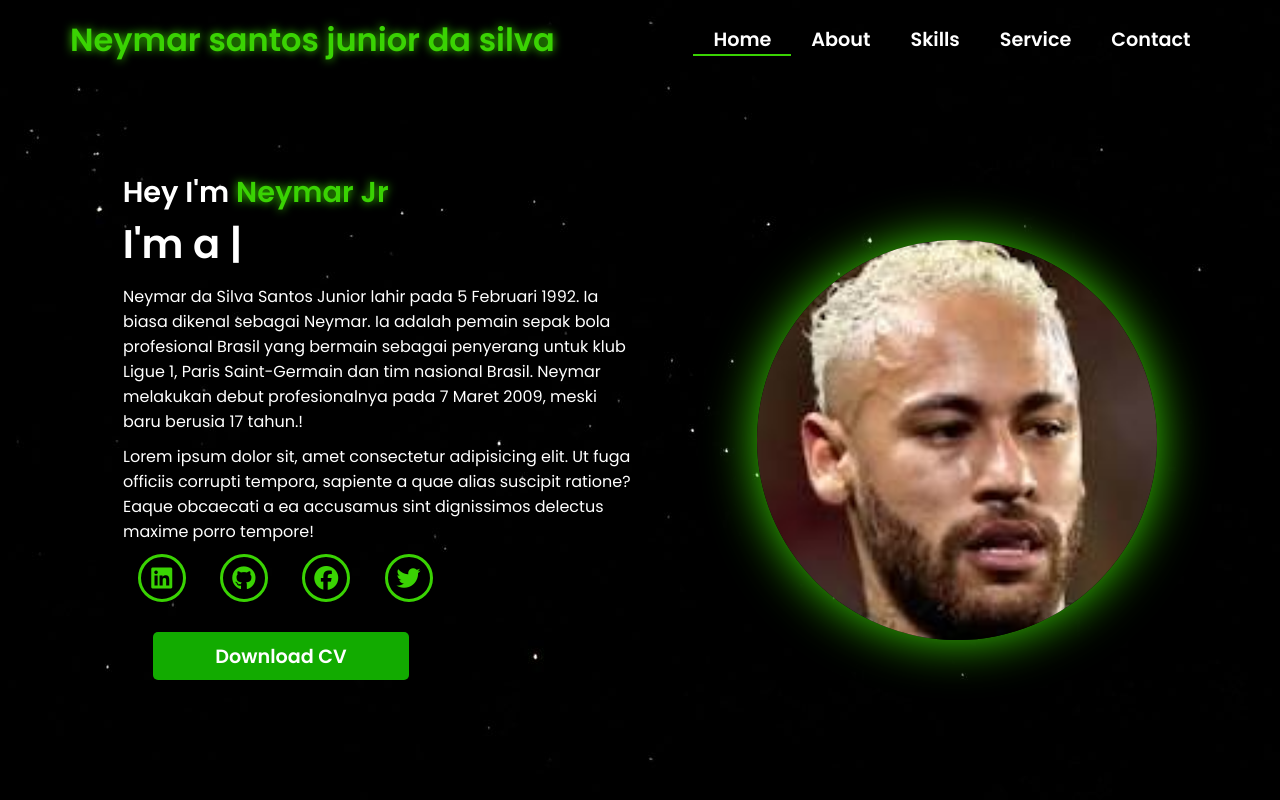
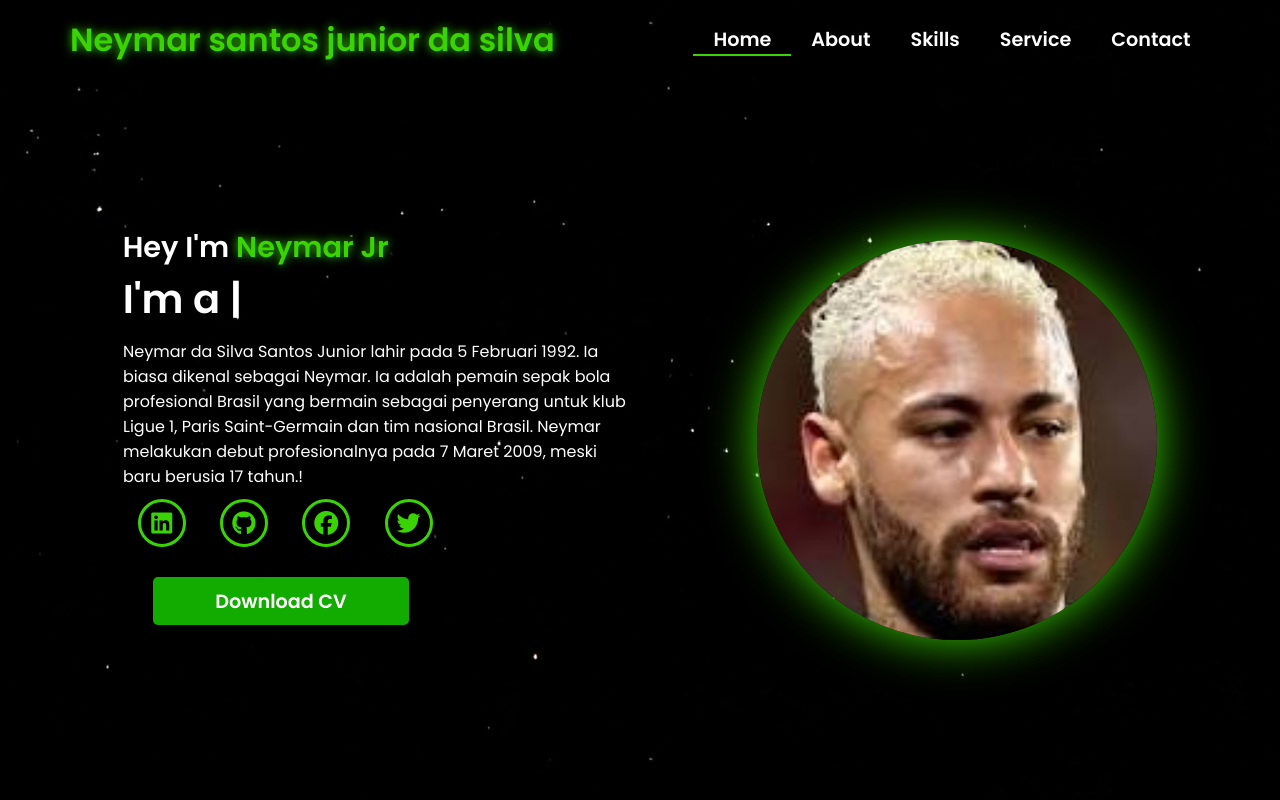
Before and after one commit to muhamadfarhannabawi/visca, a plain HTML site: page index.html in a window 1280 px wide. Drawn offline with nearby package versions, Linux system fonts and the light colour scheme; a small style sheet from the web is missing.

Commit message:
Pesan perubahan kamu di sini

```diff
--- a/css/style.css
+++ b/css/style.css
@@ -276,5 +276,6 @@ section {
   .main-container button {
     margin-top: 15px;
   }
+
 }
 /* Subscrbe YouTube Tamzidan Mahdiyin */
--- a/index.html
+++ b/index.html
@@ -131,9 +131,7 @@
                   tim nasional Brasil. Neymar melakukan debut profesionalnya pada 7 Maret 2009,
                   meski baru berusia 17 tahun.!</p>
 
-                <p data-aos="flip-down" data-aos-duration="1500" data-aos-delay="1100">Lorem ipsum dolor sit, amet
-                    consectetur adipisicing elit. Ut fuga officiis corrupti tempora, sapiente a quae alias suscipit
-                    ratione? Eaque obcaecati a ea accusamus sint dignissimos delectus maxime porro tempore!</p>
+                <p data-aos="flip-down" data-aos-duration="1500" data-aos-delay="1100"></p>
 
 
                 <!--
@@ -158,9 +156,12 @@
                   - Styling didefinisikan di CSS
                 -->
                 <div class="btn" data-aos="zoom-out" data-aos-duration="1500" data-aos-delay="1800">
-                    <button>Download CV</button>
+                    <a href="https://share.google/images/4a2vzmwBsfBs2p4E1" download class="download-btn"><button>Download CV</button></a>
                 </div>
             </div>
+
+
+
 
             <!--
               Image Container
```
Also changed, not shown: contact.html (+3 -3 lines), skill.html (+1 -1 lines).
